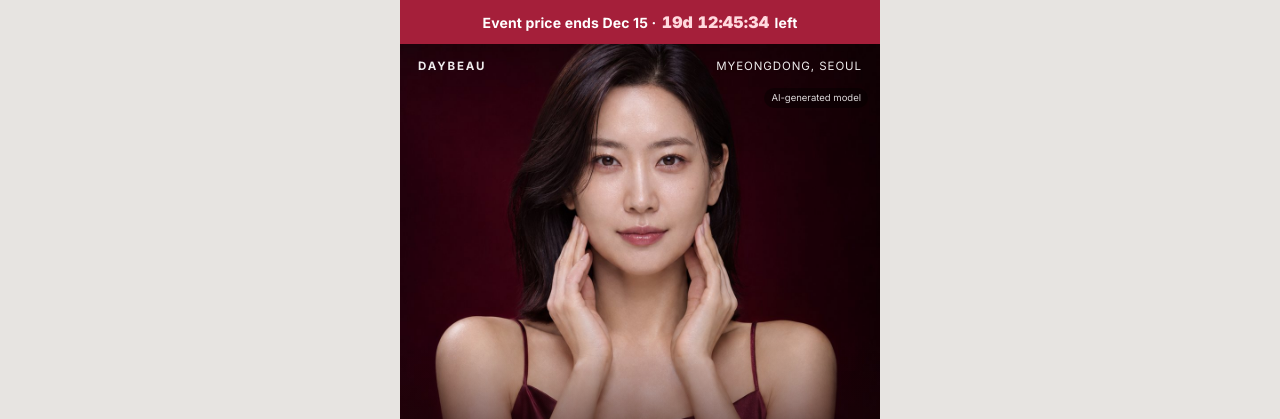
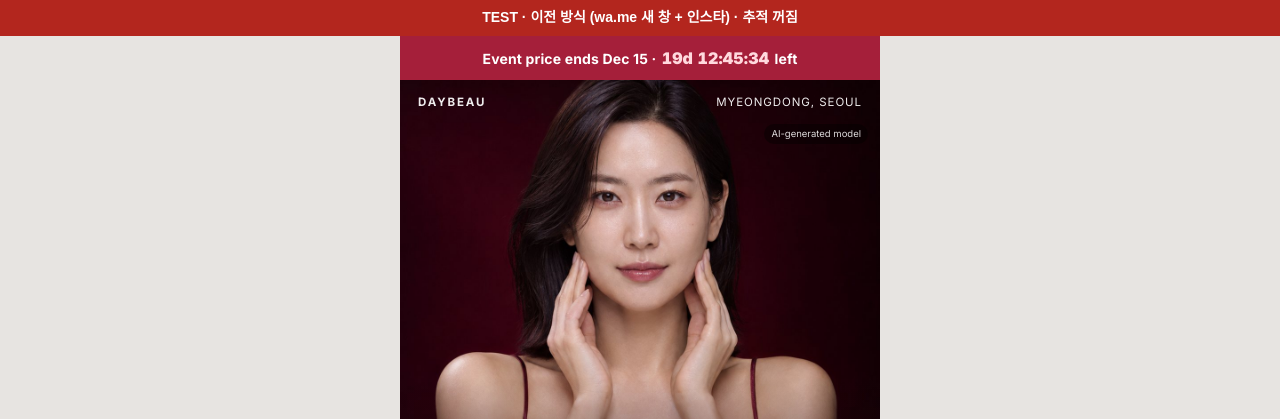
Before and after one commit to thesc-marketing/daybeau-global, a plain HTML site: page wa-test/old.html in a window 1280 px wide. Shown: the top 419 px of the page. Drawn offline with nearby package versions, Linux system fonts and the light colour scheme; a web font is replaced by a local one.

Commit message:
wa-test 배너

```diff
--- a/wa-test/old.html
+++ b/wa-test/old.html
@@ -195,6 +195,7 @@ footer{padding:20px 22px 28px;font-size:11px;color:var(--sub);line-height:1.6;bo
 </style>
 </head>
 <body>
+<div style="position:sticky;top:0;z-index:99999;background:#b3261e;color:#fff;font:700 14px/1.4 sans-serif;text-align:center;padding:8px">TEST · 이전 방식 (wa.me 새 창 + 인스타) · 추적 꺼짐</div>
 <div class="wrap">
 
 <div class="urg">Event price ends Dec 15 · <b data-cd-text>—</b> left</div>
```
Also changed, not shown: wa-test/new.html (+1 -0 lines).
